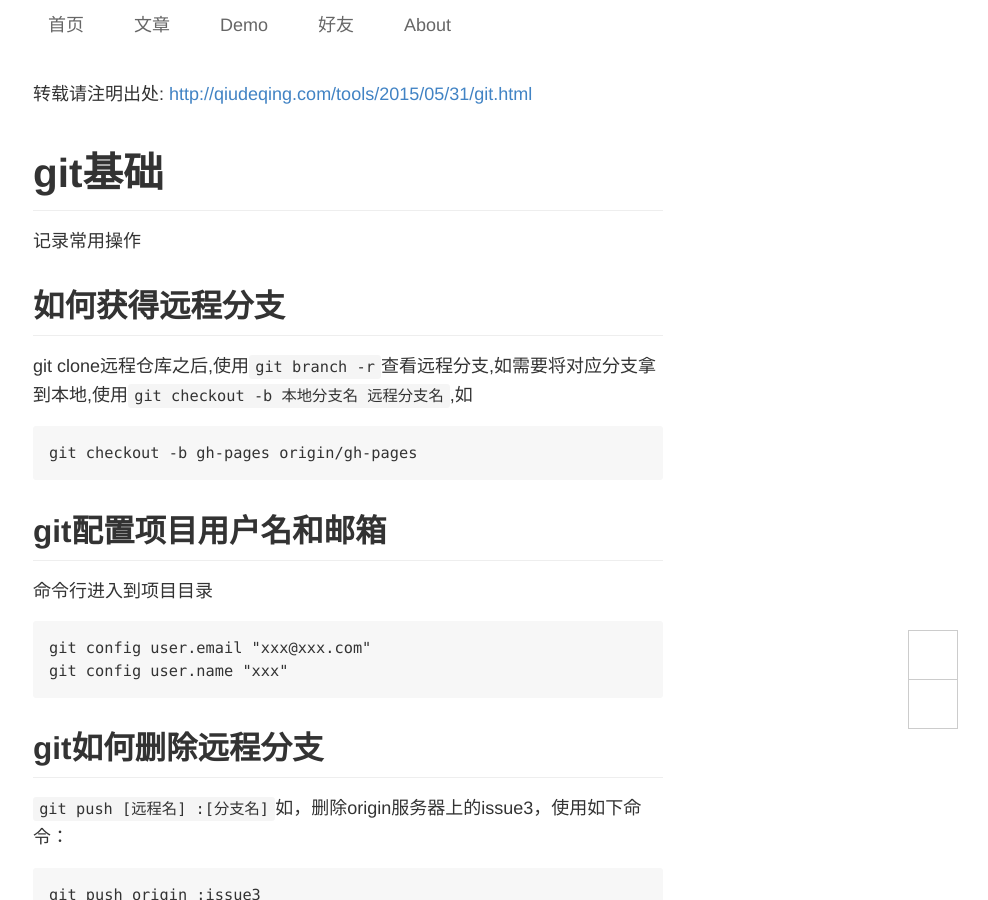
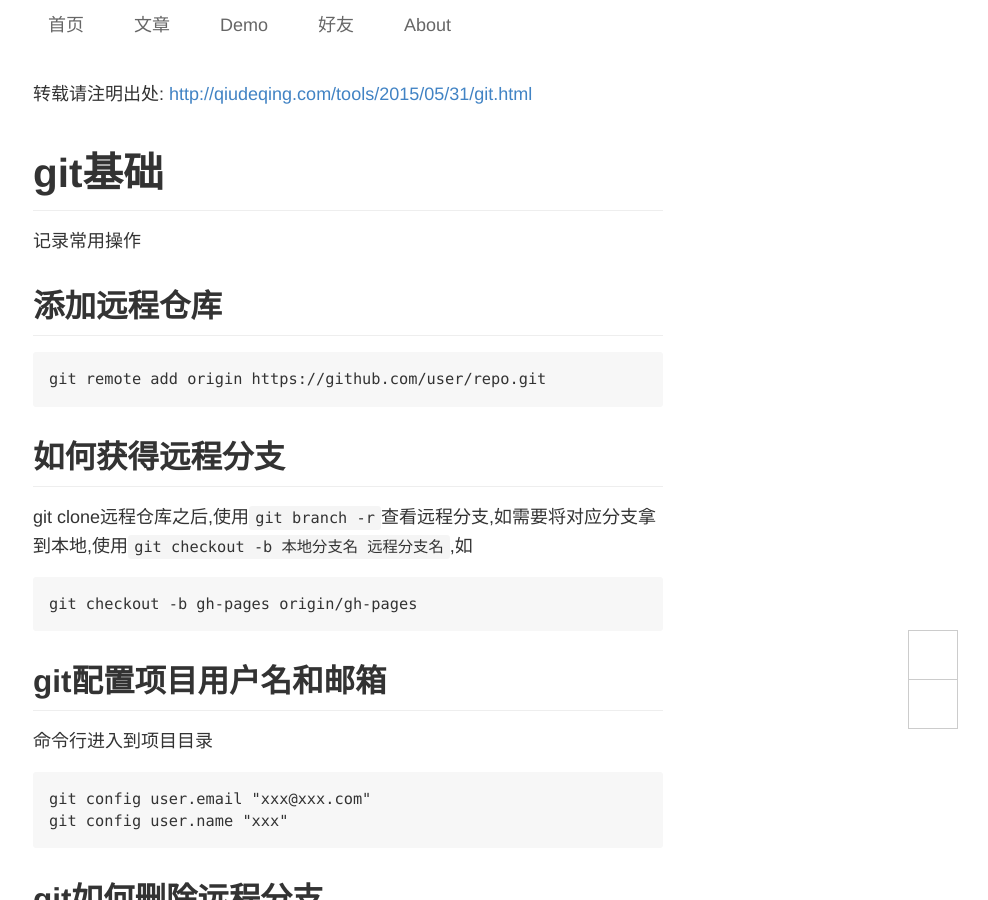
Before and after one commit to footmess/qiu-deqing.github.io, a Jekyll site: the page built from tools/_posts/2015-05-31-git.md, in a window 1280 px wide and 900 px high. Shown: the whole window, without its empty margins (292-1280 px from the left). Built offline with Jekyll 4.4.1, drawn with Linux system fonts in a browser that asks for light colours; some web fonts are replaced; comment, search, counter and statistics services are not loaded.

Commit message:
update :

````diff
--- a/tools/_posts/2015-05-31-git.md
+++ b/tools/_posts/2015-05-31-git.md
@@ -5,6 +5,12 @@ title: git基础
 # git基础
 
 记录常用操作
+
+## 添加远程仓库
+
+```
+git remote add origin https://github.com/user/repo.git
+```
 
 
 ## 如何获得远程分支
````
Also changed, not shown: tools/_posts/2015-09-19-npm.md (added, +3 -0 lines).
